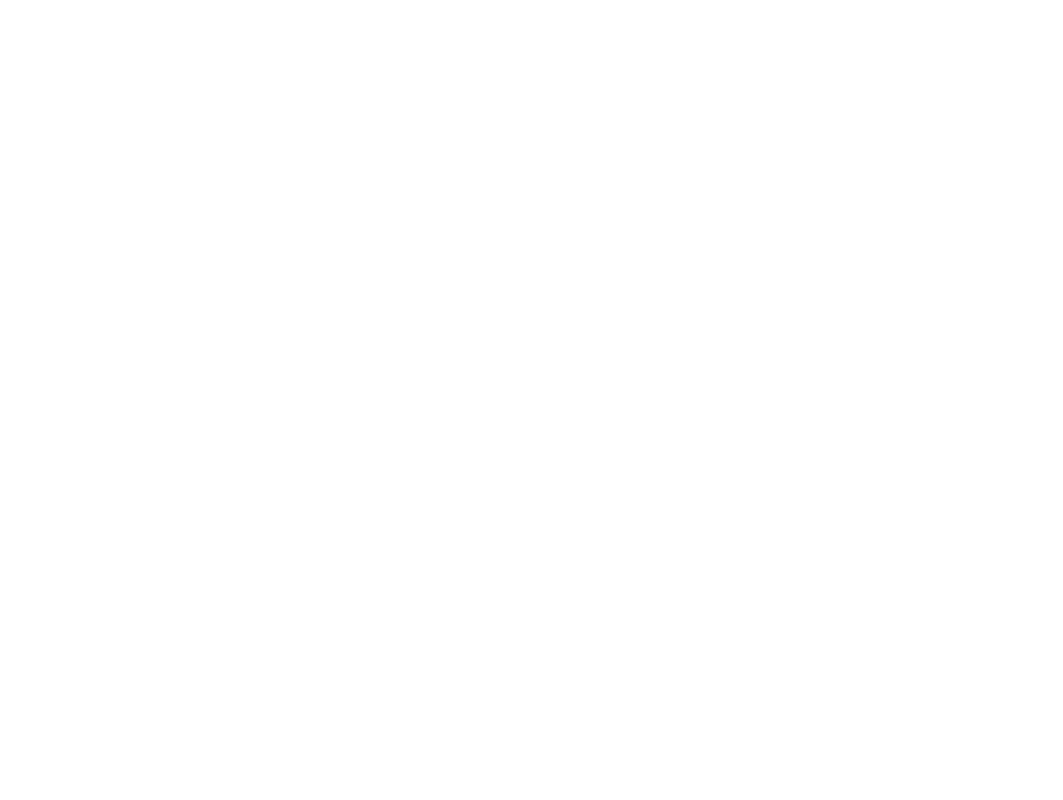
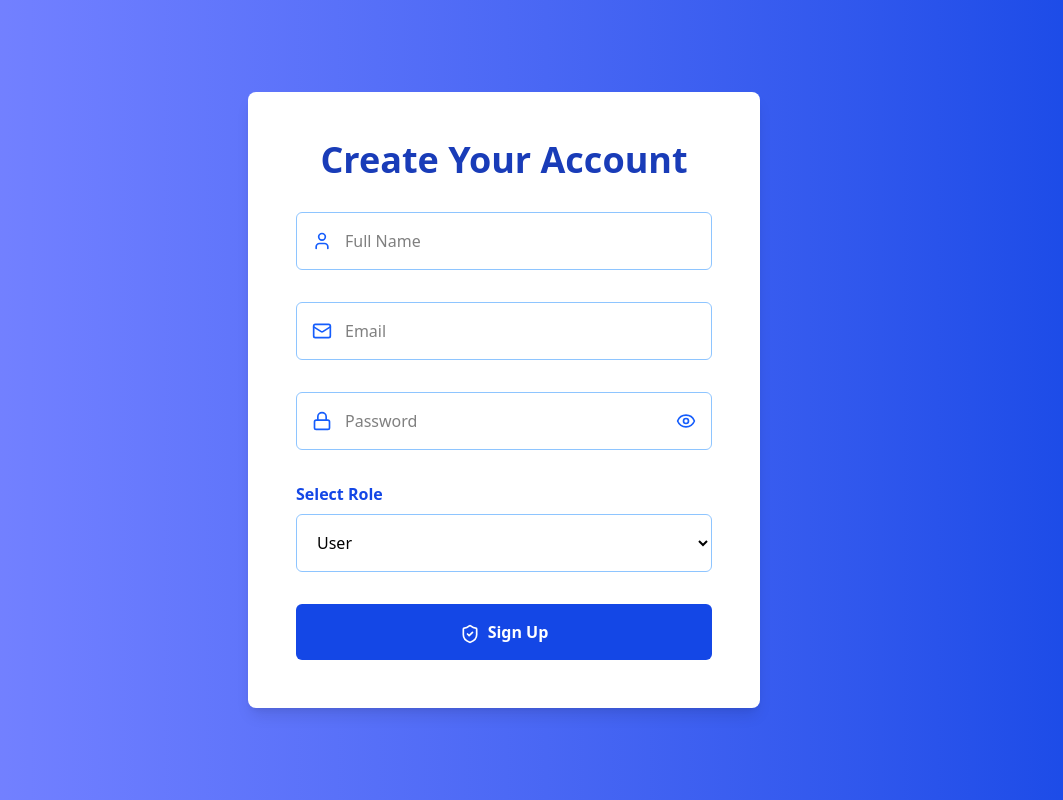
Before and after one commit to AayushKhanal47/Job-Tracker, a React (Vite) app in the folder frontend/: page /signup in a window 1280 px wide. Before the commit this address had no page. Shown: the whole page, without its empty margins (136-1199 px from the left). Built offline with nearby package versions, Linux system fonts and the light colour scheme.

Commit message:
feat:added signup page

```diff
--- a/frontend/src/App.tsx
+++ b/frontend/src/App.tsx
@@ -1,10 +1,12 @@
 import { Route, Routes } from "react-router-dom";
 import { Landing } from "./pages/Landing";
+import { Signup } from "./pages/Signup";
 
 function App() {
   return (
     <Routes>
       <Route path="/" element={<Landing />} />
+      <Route path="/signup" element={<Signup />} />
     </Routes>
   );
 }
--- a/frontend/src/components/Footer.tsx
+++ b/frontend/src/components/Footer.tsx
@@ -1,5 +1,4 @@
 import { Briefcase, Github, Linkedin, Twitter } from "lucide-react";
-import { Link } from "react-router-dom";
 
 const Footer = () => {
   return (
--- a/frontend/src/pages/Signup.tsx
+++ b/frontend/src/pages/Signup.tsx
@@ -1,13 +1,161 @@
-import React from "react";
+import { useState } from "react";
+import axios from "axios";
+import { useNavigate } from "react-router-dom";
+import {
+  User,
+  Mail,
+  Lock,
+  Eye,
+  EyeOff,
+  ShieldCheck,
+  Loader2,
+} from "lucide-react";
 
-const Signup = () => {
+const BACKEND_URL = "http://127.0.0.1:8787/api/v1/auth/signup";
+
+type FormData = {
+  name: string;
+  email: string;
+  password: string;
+  role: "USER" | "ADMIN";
+};
+
+export const Signup = () => {
+  const [form, setForm] = useState<FormData>({
+    name: "",
+    email: "",
+    password: "",
+    role: "USER",
+  });
+  const [showPassword, setShowPassword] = useState(false);
+  const [loading, setLoading] = useState(false);
+  const navigate = useNavigate();
+
+  const handleChange = (
+    e: React.ChangeEvent<HTMLInputElement | HTMLSelectElement>
+  ) => {
+    const { name, value } = e.target;
+    setForm((prev) => ({
+      ...prev,
+      [name]: value,
+    }));
+  };
+
+  const handleSubmit = async (e: React.FormEvent<HTMLFormElement>) => {
+    e.preventDefault();
+    setLoading(true);
+    try {
+      const { data } = await axios.post(
+        BACKEND_URL,
+        {
+          name: form.name,
+          email: form.email,
+          password: form.password,
+          role: form.role,
+        },
+        { withCredentials: true }
+      );
+      console.log("Signup successful:", data);
+      navigate("/login");
+    } catch (error: any) {
+      alert(error.response?.data?.message || "Something went wrong");
+    } finally {
+      setLoading(false);
+    }
+  };
+
   return (
-    <div className="flex justify-center">
-      <div className="flex justify-center">
-        <h2>Create an account</h2>
-      </div>
+    <div className="min-h-screen flex items-center justify-center bg-gradient-to-r from-indigo-400 to-blue-700 px-6">
+      <form
+        onSubmit={handleSubmit}
+        className="bg-white rounded-lg shadow-lg p-12 w-full max-w-lg space-y-8">
+        <h2 className="text-4xl font-bold text-blue-800 text-center">
+          Create Your Account
+        </h2>
+
+        <div className="relative">
+          <User className="absolute left-4 top-1/2 -translate-y-1/2 h-5 w-5 text-blue-600" />
+          <input
+            type="text"
+            name="name"
+            placeholder="Full Name"
+            value={form.name}
+            onChange={handleChange}
+            required
+            className="w-full pl-12 p-4 border border-blue-300 rounded-md focus:outline-none focus:ring-2 focus:ring-blue-500"
+          />
+        </div>
+
+        <div className="relative">
+          <Mail className="absolute left-4 top-1/2 -translate-y-1/2 h-5 w-5 text-blue-600" />
+          <input
+            type="email"
+            name="email"
+            placeholder="Email"
+            value={form.email}
+            onChange={handleChange}
+            required
+            className="w-full pl-12 p-4 border border-blue-300 rounded-md focus:outline-none focus:ring-2 focus:ring-blue-500"
+          />
+        </div>
+
+        <div className="relative">
+          <Lock className="absolute left-4 top-1/2 -translate-y-1/2 h-5 w-5 text-blue-600" />
+          <input
+            type={showPassword ? "text" : "password"}
+            name="password"
+            placeholder="Password"
+            value={form.password}
+            onChange={handleChange}
+            required
+            className="w-full pl-12 p-4 border border-blue-300 rounded-md focus:outline-none focus:ring-2 focus:ring-blue-500"
+          />
+          <button
+            type="button"
+            onClick={() => setShowPassword((prev) => !prev)}
+            className="absolute right-4 top-1/2 -translate-y-1/2 text-blue-600"
+            aria-label={showPassword ? "Hide password" : "Show password"}>
+            {showPassword ? (
+              <EyeOff className="h-5 w-5" />
+            ) : (
+              <Eye className="h-5 w-5" />
+            )}
+          </button>
+        </div>
+
+        <div>
+          <label
+            htmlFor="role"
+            className="block mb-2 font-semibold text-blue-700">
+            Select Role
+          </label>
+          <select
+            id="role"
+            name="role"
+            value={form.role}
+            onChange={handleChange}
+            className="w-full p-4 border border-blue-300 rounded-md focus:outline-none focus:ring-2 focus:ring-blue-500">
+            <option value="USER">User</option>
+            <option value="ADMIN">Admin</option>
+          </select>
+        </div>
+
+        <button
+          type="submit"
+          disabled={loading}
+          className="w-full bg-blue-700 hover:bg-blue-800 text-white font-semibold py-4 rounded-md transition">
+          {loading ? (
+            <div className="flex justify-center items-center gap-2">
+              <Loader2 className="animate-spin h-5 w-5" /> Signing up...
+            </div>
+          ) : (
+            <>
+              <ShieldCheck className="inline-block mr-2 h-5 w-5" />
+              Sign Up
+            </>
+          )}
+        </button>
+      </form>
     </div>
   );
 };
-
-export default Signup;
```
